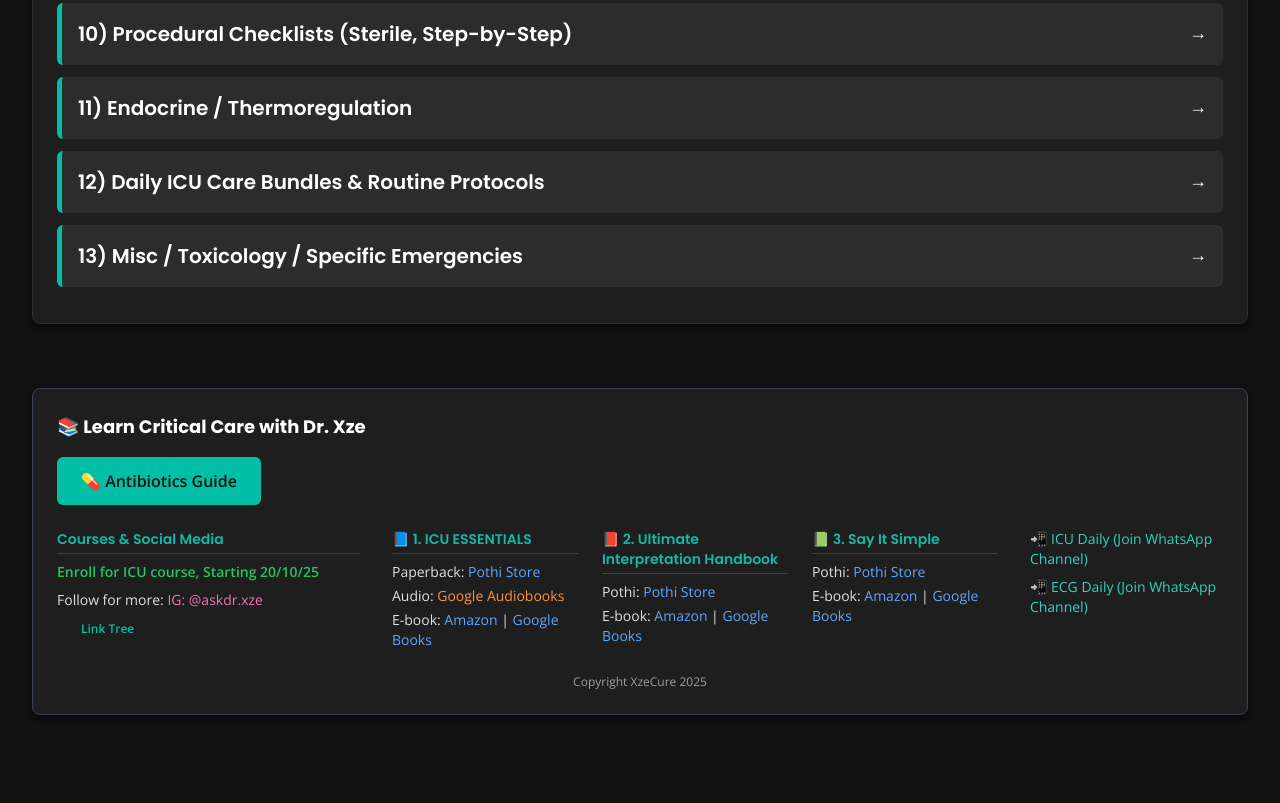
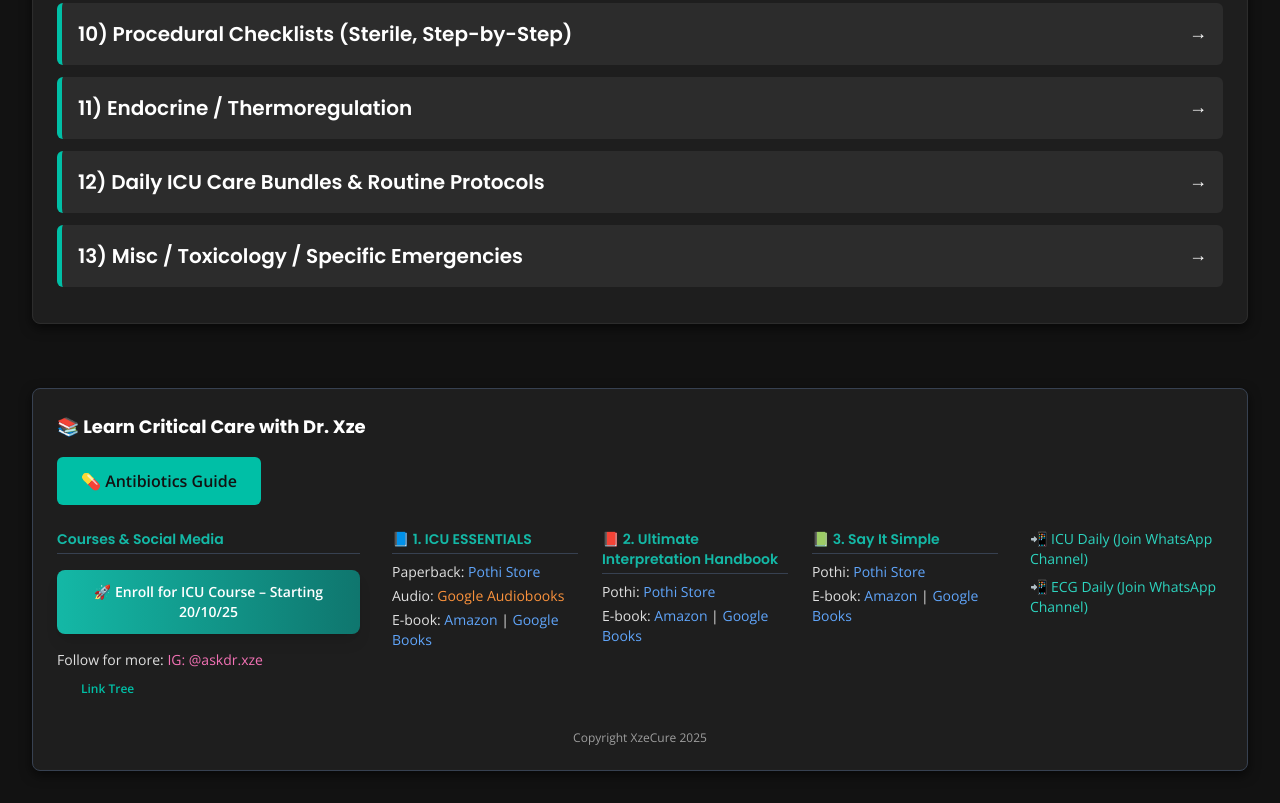
Before and after one commit to XzeCure/XzeCure-ABG-TOOL, a plain HTML site: page index.html in a window 1280 px wide. Shown: the part 903-1706 px from the top of the page. Before the commit the page ends 1650 px from the top, so only its background shows below. Drawn offline with nearby package versions, Linux system fonts and the light colour scheme.

Commit message:
Icu course highlight index.html

```diff
--- a/index.html
+++ b/index.html
@@ -982,7 +982,13 @@ e.g. 50% = 0.5, 100% = 1">
             <!-- Courses and Social -->
             <div class="md:w-1/3">
                 <h4 class="font-semibold text-teal-500 mb-2 border-b border-gray-700 pb-1">Courses & Social Media</h4>
-                <p class="mb-2"><a href="https://wa.link/ex9dxa" target="_blank" class="text-green-500 font-bold hover:underline">Enroll for ICU course, Starting 20/10/25</a></p>
+                <!-- Highlighted ICU Course Enroll Banner -->
+<div class="my-4">
+  <a href="#"
+     class="block w-full text-center bg-gradient-to-r from-teal-500 to-teal-700 text-white font-bold py-3 px-4 rounded-lg shadow-lg hover:from-teal-600 hover:to-teal-800 transition">
+     🚀 Enroll for ICU Course – Starting 20/10/25
+  </a>
+</div>
                 <p class="mb-2">Follow for more: <a href="https://www.instagram.com/askdr.xze" target="_blank" class="text-pink-400 hover:underline font-medium">IG: @askdr.xze</a></p>
                 <p class="mb-2">
                     <a href="https://linktr.ee/xzecure" target="_blank" class="btn btn-secondary text-xs">
```
